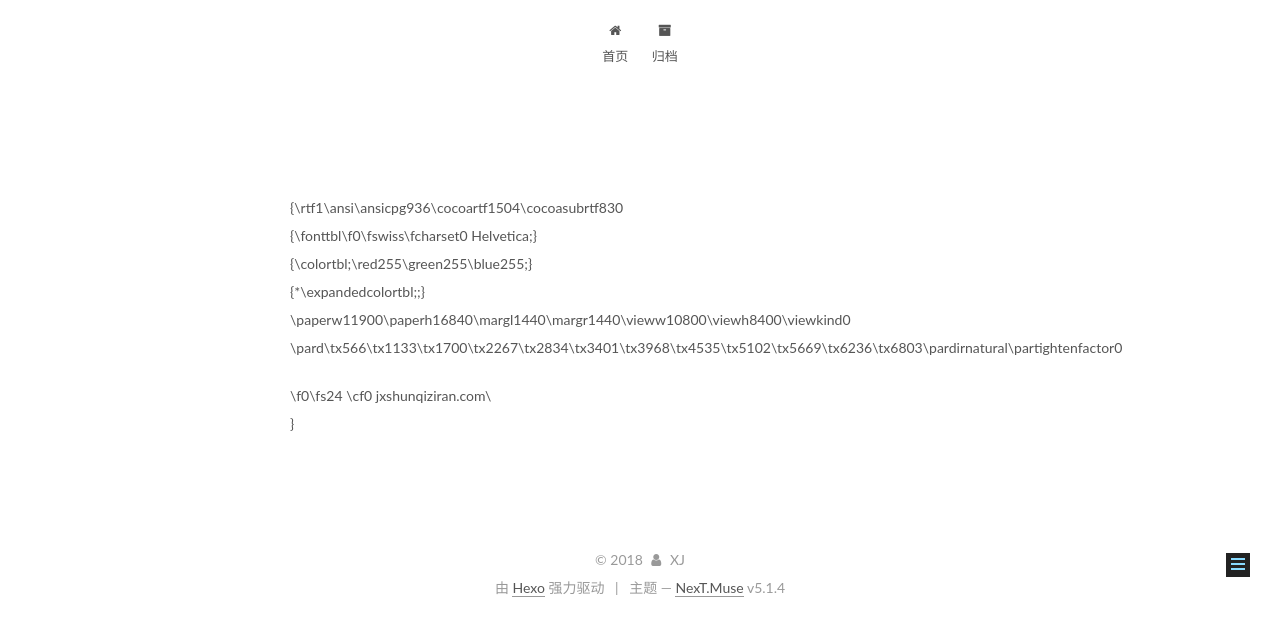
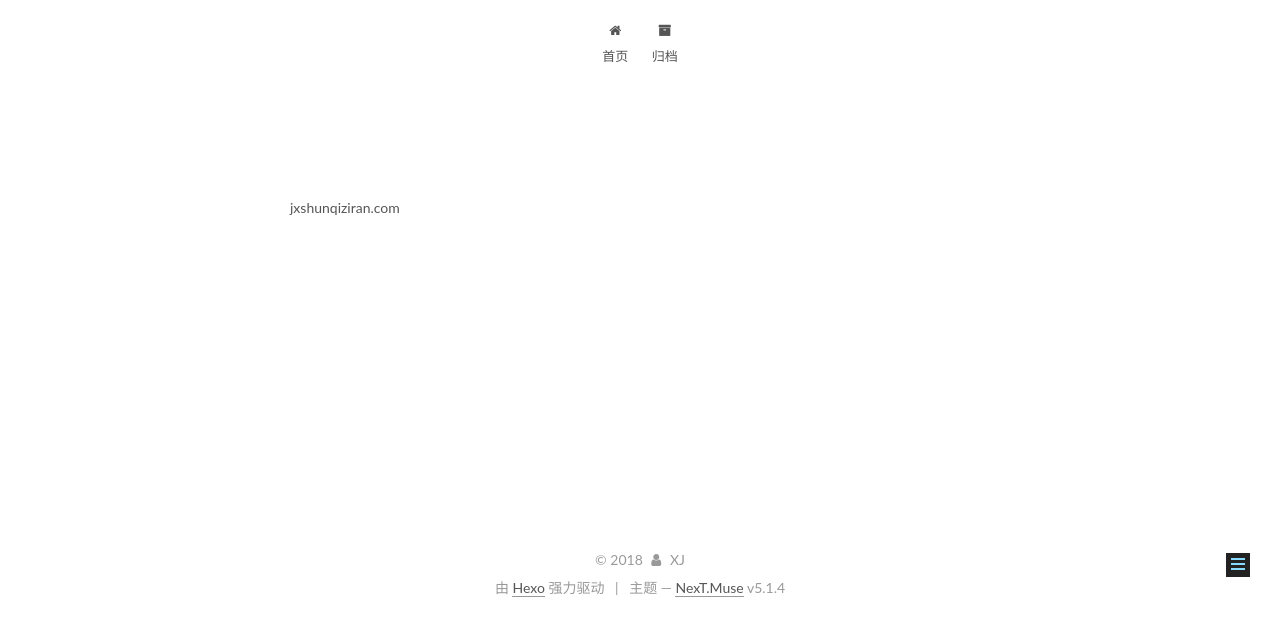
Before and after one commit to jxshunqiziran/jxshunqiziran.github.io, a plain HTML site: page CNAME.html in a window 1280 px wide. Shown: the part 178-800 px from the top of the page. Drawn offline with Linux system fonts and the light colour scheme.

Commit message:
Site updated: 2018-02-03 00:51:36

```diff
--- a/CNAME.html
+++ b/CNAME.html
@@ -79,17 +79,17 @@
 
 
 
-<meta name="description" content="{\rtf1\ansi\ansicpg936\cocoartf1504\cocoasubrtf830{\fonttbl\f0\fswiss\fcharset0 Helvetica;}{\colortbl;\red255\green255\blue255;}{*\expandedcolortbl;;}\paperw11900\paperh16840\margl1440\margr1440\vieww">
+<meta name="description" content="jxshunqiziran.com">
 <meta property="og:type" content="website">
 <meta property="og:title" content="Hexo">
 <meta property="og:url" content="http://yoursite.com/CNAME.html">
 <meta property="og:site_name" content="Hexo">
-<meta property="og:description" content="{\rtf1\ansi\ansicpg936\cocoartf1504\cocoasubrtf830{\fonttbl\f0\fswiss\fcharset0 Helvetica;}{\colortbl;\red255\green255\blue255;}{*\expandedcolortbl;;}\paperw11900\paperh16840\margl1440\margr1440\vieww">
+<meta property="og:description" content="jxshunqiziran.com">
 <meta property="og:locale" content="zh-Hans">
-<meta property="og:updated_time" content="2018-02-02T16:39:58.000Z">
+<meta property="og:updated_time" content="2018-02-02T16:50:52.000Z">
 <meta name="twitter:card" content="summary">
 <meta name="twitter:title" content="Hexo">
-<meta name="twitter:description" content="{\rtf1\ansi\ansicpg936\cocoartf1504\cocoasubrtf830{\fonttbl\f0\fswiss\fcharset0 Helvetica;}{\colortbl;\red255\green255\blue255;}{*\expandedcolortbl;;}\paperw11900\paperh16840\margl1440\margr1440\vieww">
+<meta name="twitter:description" content="jxshunqiziran.com">
 
 
 
@@ -237,8 +237,7 @@
       <div class="post-body">
 
 
-          <p>{\rtf1\ansi\ansicpg936\cocoartf1504\cocoasubrtf830<br>{\fonttbl\f0\fswiss\fcharset0 Helvetica;}<br>{\colortbl;\red255\green255\blue255;}<br>{*\expandedcolortbl;;}<br>\paperw11900\paperh16840\margl1440\margr1440\vieww10800\viewh8400\viewkind0<br>\pard\tx566\tx1133\tx1700\tx2267\tx2834\tx3401\tx3968\tx4535\tx5102\tx5669\tx6236\tx6803\pardirnatural\partightenfactor0</p>
-<p>\f0\fs24 \cf0 jxshunqiziran.com\<br>}</p>
+          <p>jxshunqiziran.com</p>
 
 
       </div>
--- a/css/main.css
+++ b/css/main.css
@@ -1822,7 +1822,7 @@ pre .javascript .function {
   width: 4px;
   height: 4px;
   border-radius: 50%;
-  background: #6653d0;
+  background: #e7906c;
 }
 .links-of-blogroll {
   font-size: 13px;
```
